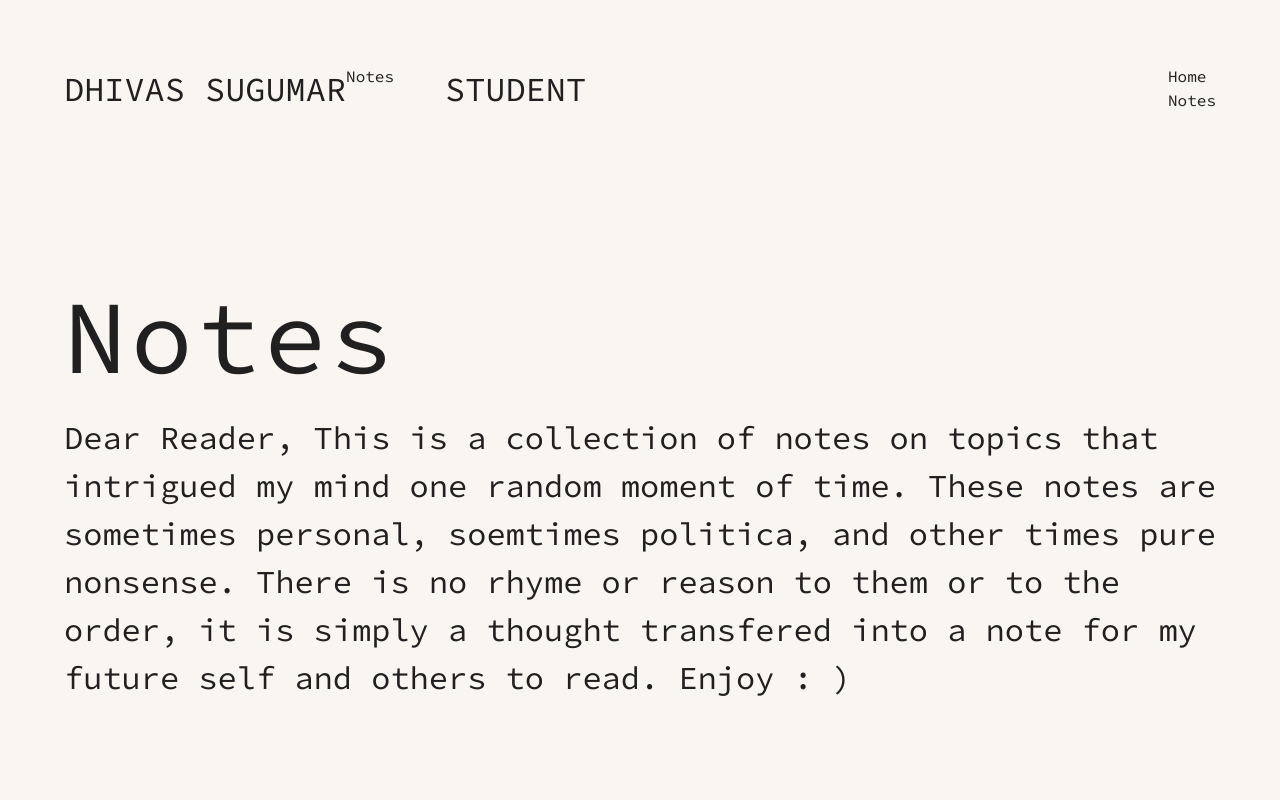
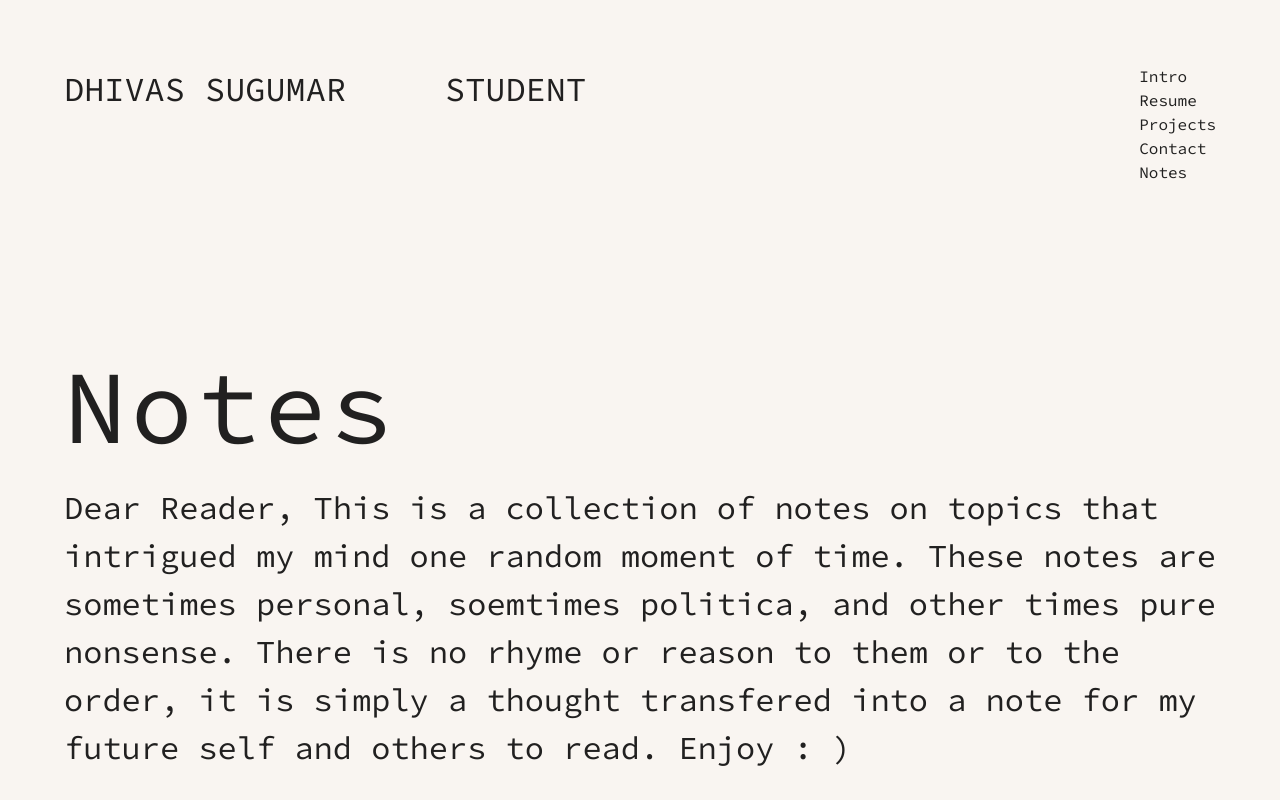
Before and after one commit to Dhivas-Sugumar/Personal-Site, a Next.js app: page /notes in a window 1280 px wide. Shown: the top 800 px of the page. Built offline with nearby package versions, Linux system fonts and the light colour scheme.

Commit message:
Fixed header for notes on both home and notes page.

```diff
--- a/lib/types.ts
+++ b/lib/types.ts
@@ -52,10 +52,6 @@ export type NoteProps = {
     content: any
 }
 
-export type SideNavProps = {
-    location: string
-}
-
 export type StyledFooterContentProps = {
     alignment?: string
 }
--- a/src/components/header/Header.styles.ts
+++ b/src/components/header/Header.styles.ts
@@ -19,8 +19,11 @@ const HeaderLoop = styled.div`
 const HeaderLoopText = styled(H3)`
     margin-right: 20em;
 `
+const StyledHeaderNotesContainer = styled.div`
+float: right;
+`
 
 
 
 export {StyledHeaderContainer, HeaderName,
-    HeaderLoop, HeaderLoopText}
+    HeaderLoop, HeaderLoopText, StyledHeaderNotesContainer}
--- a/src/components/header/Header.tsx
+++ b/src/components/header/Header.tsx
@@ -2,18 +2,21 @@ import React from "react";
 import useMediaQuery from '@mui/material/useMediaQuery';
 import TextLoop from "../animation-components/TextLoop/TextLoop";
 import SideNav from "../sidenav/SideNav";
-import { HeaderName, HeaderLoop, StyledHeaderContainer, HeaderLoopText } from "./Header.styles";
- import {min} from '../../../lib/breakpoints'
+import { HeaderName, HeaderLoop, StyledHeaderContainer, HeaderLoopText, StyledHeaderNotesContainer } from "./Header.styles";
+import { min } from '../../../lib/breakpoints'
 import { useRouter } from "next/router";
 import Link from "next/link";
-const Header : React.FC = () => {
+const Header: React.FC = () => {
 
     const showTextLoop = useMediaQuery(min.tabletLg)
+    const path = useRouter().pathname
 
     return (
 
         <StyledHeaderContainer>
+            <Link href="/">
             <HeaderName>DHIVAS SUGUMAR</HeaderName>
+            </Link>
             {showTextLoop && <HeaderLoop>
                 <HeaderLoopText>
                     <TextLoop texts={
@@ -31,8 +34,7 @@ const Header : React.FC = () => {
                     />
                 </HeaderLoopText>
             </HeaderLoop>}
-            <Link href="/notes">Notes</Link>
-                <SideNav location={ useRouter().pathname == "/" ? "home" : "notes"}/>
+            <SideNav />
         </StyledHeaderContainer>
 
     )
--- a/src/components/sidenav/SideNav.tsx
+++ b/src/components/sidenav/SideNav.tsx
@@ -1,14 +1,9 @@
 import React from "react"
-import { Link as ScrollLink} from "react-scroll";
+import { Link as ScrollLink } from "react-scroll";
 import Link from 'next/link'
-import { SideNavProps } from "../../../lib/types";
-
-import { P } from "../../styles/styles"
 import { SideNavContainer } from "./Sidenav.styles";
 
-const SideNav : React.FC<SideNavProps> = ({location}) => {
-  console.log(location)
-  if (location === "home") {
+const SideNav: React.FC = () => {
     return (
       <SideNavContainer>
         <ul>
@@ -33,6 +28,7 @@ const SideNav : React.FC<SideNavProps> = ({location}) => {
             </ScrollLink>
           </li>
           <li>
+            <Link href="/notes">Notes</Link>
           </li>
         </ul>
 
@@ -40,18 +36,5 @@ const SideNav : React.FC<SideNavProps> = ({location}) => {
     )
 
   }
-return (
-  <SideNavContainer>
-    <ul>
-      <li>
-        <Link href="/">Home</Link>
-      </li>
-      <li>
-      <Link href="/notes">Notes</Link>
-      </li>
-    </ul>
-  </SideNavContainer>
-)
-}
 
 export default SideNav
```
Lines whose indentation alone changed are shown as unchanged.
